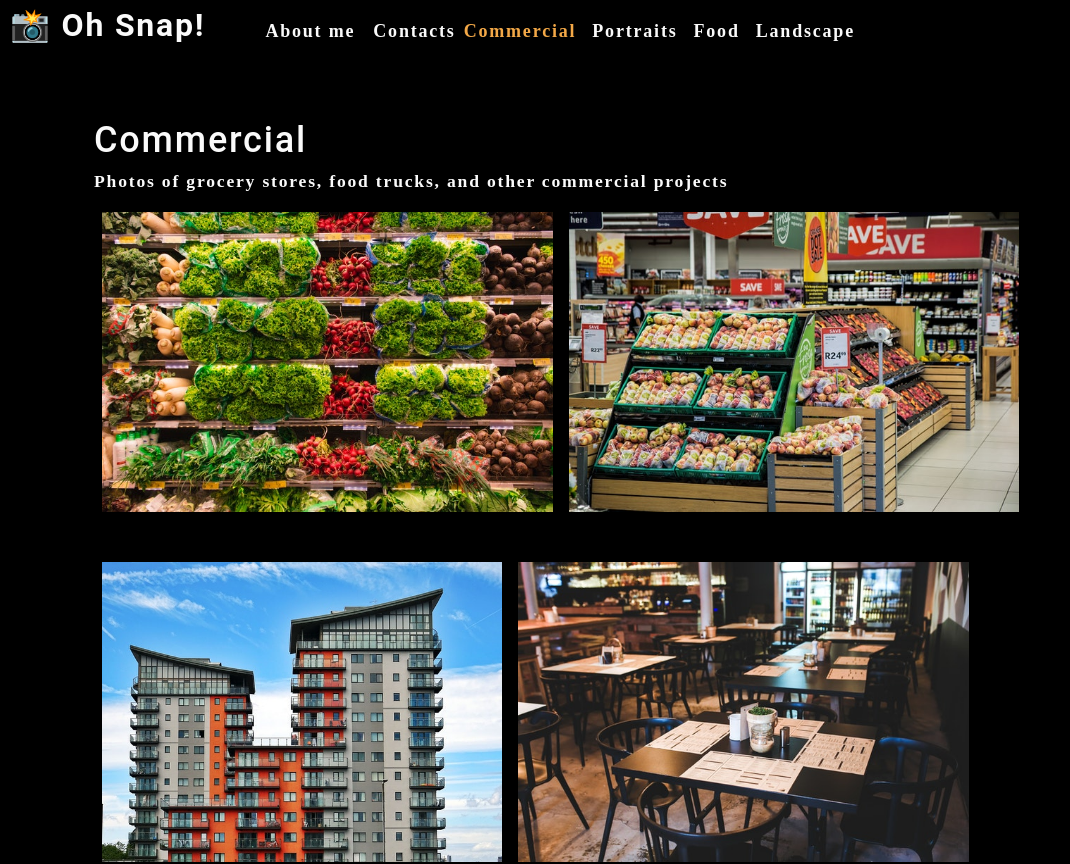
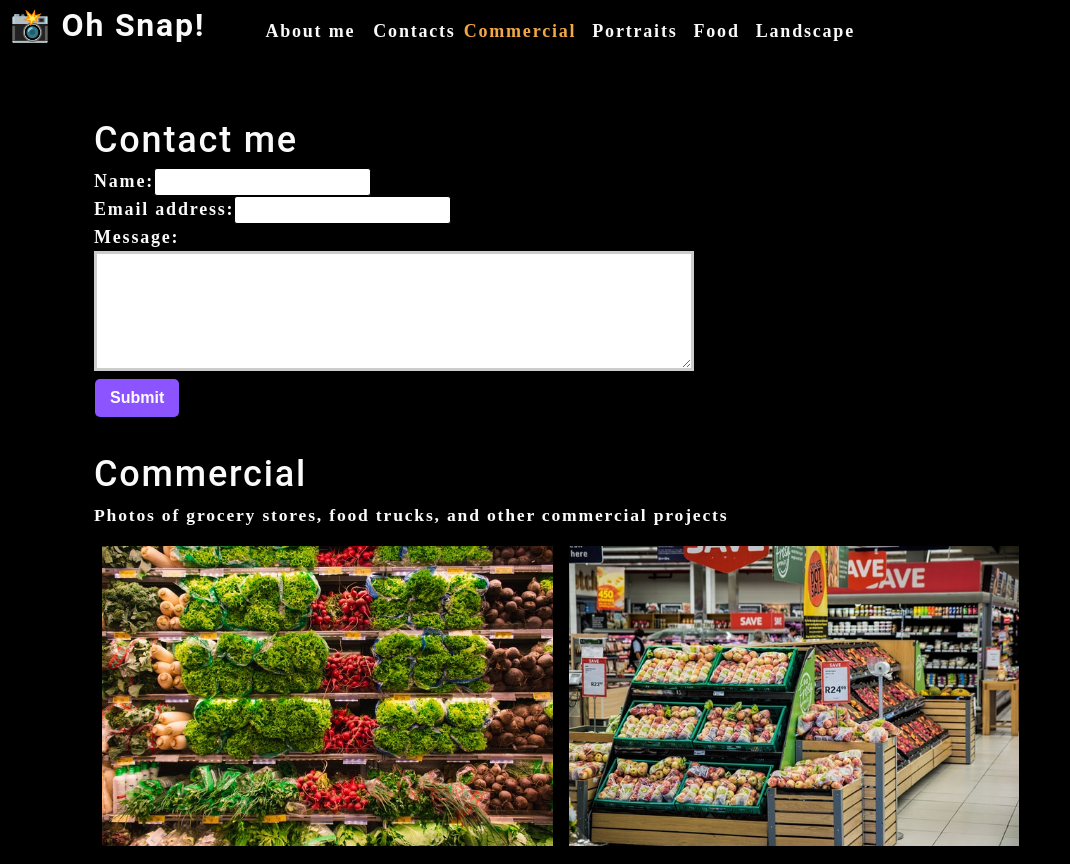
Before and after one commit to SpencerHulse/photo-port, a React (Create React App) app: page / in a window 1280 px wide. Shown: the top 864 px of the page, without its empty margins (0-1070 px from the left). Built offline with nearby package versions, Linux system fonts and the light colour scheme.

Commit message:
Added state and handlers for the contact form.

```diff
--- a/src/App.js
+++ b/src/App.js
@@ -3,6 +3,7 @@
 import Nav from "./components/Nav";
 import Gallery from "./components/Gallery";
 import About from "./components/About";
+import ContactForm from "./components/Contact";
 
 function App() {
   const categories = [
@@ -30,6 +31,7 @@
         currentCategory={currentCategory}
       />
       <main>
+        <ContactForm />
         <Gallery currentCategory={currentCategory} />
         <About />
       </main>
--- a/src/components/Contact/index.js
+++ b/src/components/Contact/index.js
@@ -1,19 +1,57 @@
+import { useState } from "react";
+
 function ContactForm() {
+  // State is initially an empty object with the same variables as the form
+  const [formState, setFormState] = useState({
+    name: "",
+    email: "",
+    message: "",
+  });
+
+  const { name, email, message } = formState;
+
+  function handleChange(e) {
+    setFormState({ ...formState, [e.target.name]: e.target.value });
+  }
+
+  function handleSubmit(e) {
+    e.preventDefault();
+    console.log(formState);
+  }
+
+  // Putting the console log inside handleChange would cause a delay due to its async nature
+  // console.log(formState);
+
   return (
     <section>
       <h1>Contact me</h1>
-      <form id="contact-form">
+      <form id="contact-form" onSubmit={handleSubmit}>
         <div>
           <label htmlFor="name">Name:</label>
-          <input type="text" name="name" />
+          <input
+            type="text"
+            name="name"
+            defaultValue={name}
+            onChange={handleChange}
+          />
         </div>
         <div>
           <label htmlFor="email">Email address:</label>
-          <input type="text" name="email" />
+          <input
+            type="email"
+            name="email"
+            defaultValue={email}
+            onChange={handleChange}
+          />
         </div>
         <div>
           <label htmlFor="message">Message:</label>
-          <textarea name="message" rows="5" />
+          <textarea
+            name="message"
+            rows="5"
+            defaultValue={message}
+            onChange={handleChange}
+          />
         </div>
         <button type="submit">Submit</button>
       </form>
```
